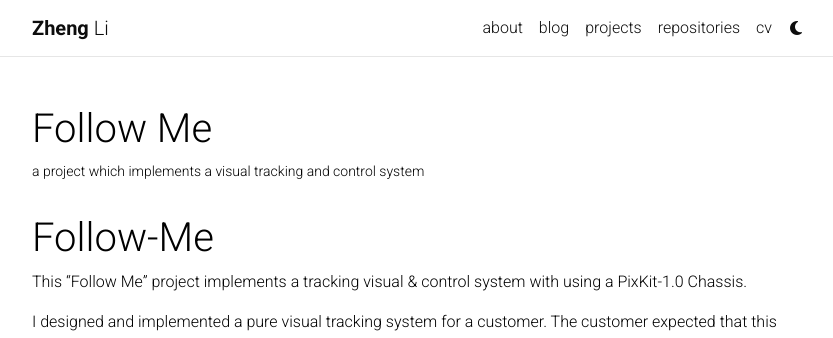
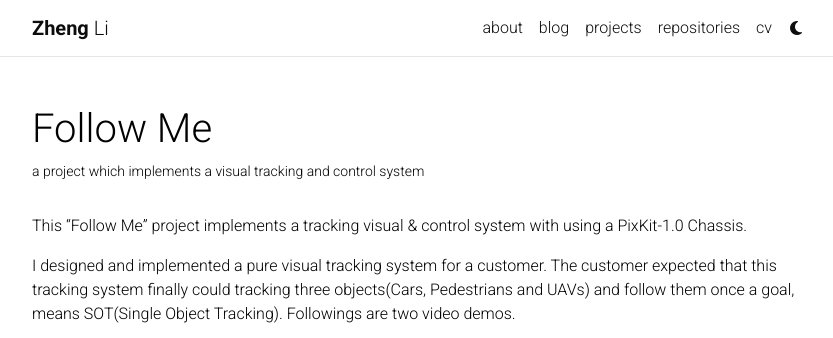
Before and after one commit to LiZheng1997/LiZheng1997, a Jekyll site: the page built from _projects/2_project.md, in a window 1280 px wide and 900 px high, cut to the strip 0-338 px from the top of the window. Shown: the whole strip, without its empty margins (223-1056 px from the left). Built offline with Jekyll 4.4.1, drawn with Linux system fonts in a browser that asks for light colours; full-size pictures stand in for the smaller copies a plugin makes; comment, search, counter and statistics services are not loaded; a style sheet for code colours, icons or effects is not loaded.

Commit message:
update p2

```diff
--- a/_projects/2_project.md
+++ b/_projects/2_project.md
@@ -8,15 +8,14 @@
 giscus_comments: true
 ---
 
-# Follow-Me
 This "Follow Me" project implements a tracking visual & control system with using a PixKit-1.0 Chassis.
 
 I designed and implemented a pure visual tracking system for a customer. The customer expected that this tracking system finally could tracking three objects(Cars, Pedestrians and UAVs) and follow them once a goal, means SOT(Single Object Tracking). Followings are two video demos.
 
+<center>
 <iframe src="//player.bilibili.com/player.html?isOutside=true&aid=689345413&bvid=BV1Bm4y1w7BZ&cid=866920512&p=1" scrolling="no" border="0" frameborder="no" framespacing="0" allowfullscreen="true"></iframe>
-
 <iframe src="//player.bilibili.com/player.html?isOutside=true&aid=561767384&bvid=BV1xe4y1i7wi&cid=866931240&p=1" scrolling="no" border="0" frameborder="no" framespacing="0" allowfullscreen="true"></iframe>
-
+</center>
 
 # Requirements and Motivation
 
@@ -48,7 +47,7 @@
 # A flow diagram
 
 <center>
-<img src="assets/SOT-tracking-diagram.png" alt="Flow Diagram" style="zoom:50%;" />
+<img src="assets/img/SOT-tracking-diagram.png" alt="Flow Diagram" style="zoom:50%;" />
 </center>
 
 ## Detection, Tracking and Visual Control
```
